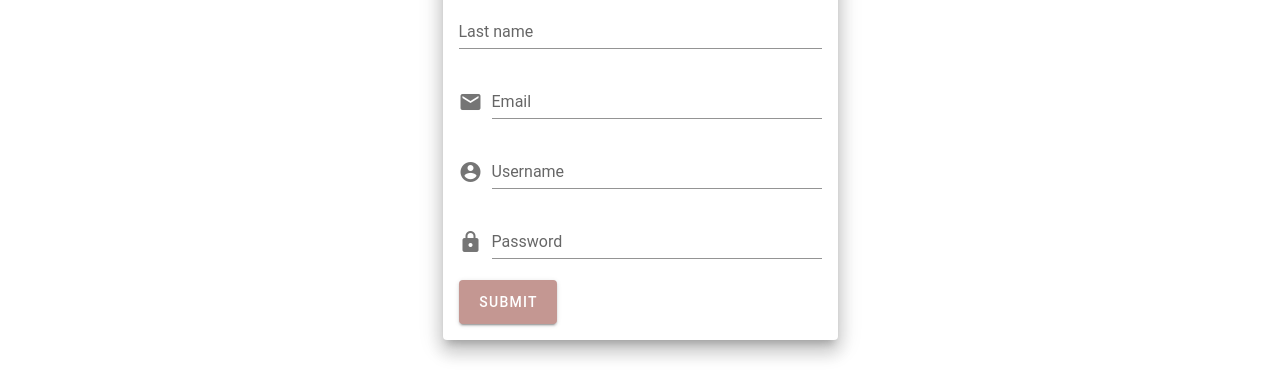
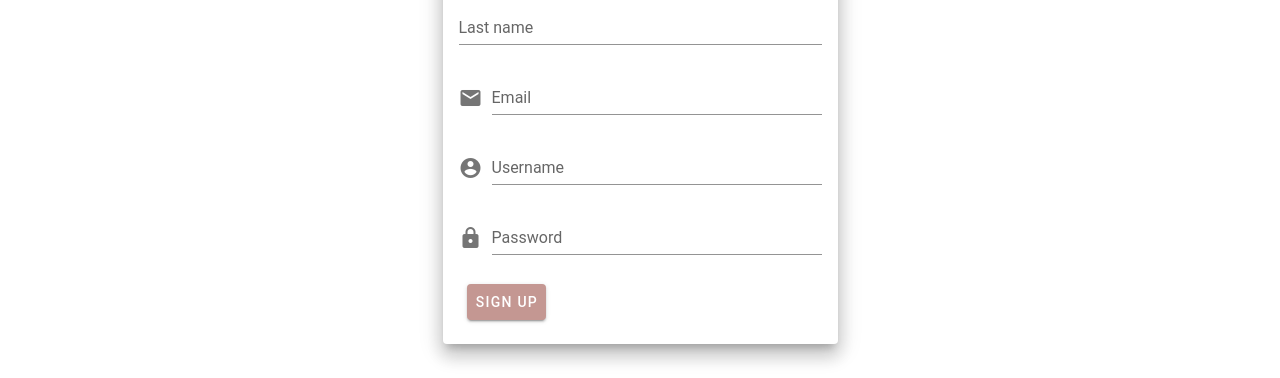
Before and after one commit to lipowskm/simple-workout-tracker-dashboard, a Vue app: page /login in a window 1280 px wide. Both pictures are taken after a click on the tab "REGISTER". Shown: the part 361-739 px from the top of the page. Built offline with nearby package versions, Linux system fonts and the light colour scheme; a small style sheet from the web is missing.

Commit message:
add validators to fields in Login and Register form

```diff
--- a/src/views/Login.vue
+++ b/src/views/Login.vue
@@ -3,6 +3,7 @@
     <v-container fill-height>
       <v-layout row wrap justify-center>
         <v-flex xs12 sm8 md4 align-self-center>
+          <ValidationObserver ref="observer" @submit.prevent="submit()" v-slot="{ invalid }">
           <v-card class="elevation-12">
             <v-tabs centered>
               <v-tab
@@ -25,12 +26,27 @@
               <div v-if="loginButtonClicked">
                 <v-card-text>
                   <v-form @keyup.enter="submit">
-                    <v-text-field @keyup.enter="submit" v-model="username" prepend-icon="mdi-account-circle"
-                                  name="login"
+                    <ValidationProvider name="Username" rules="required" mode="aggressive">
+                    <v-text-field slot-scope="{ errors }"
+                                  :error-messages="errors"
+                                  @keyup.enter="submit"
+                                  v-model="username"
+                                  prepend-icon="mdi-account-circle"
+                                  name="username"
                                   label="Username/email"
                                   type="text"></v-text-field>
-                    <v-text-field @keyup.enter="submit" v-model="password" prepend-icon="mdi-lock" name="password"
-                                  label="Password" id="password" type="password"></v-text-field>
+                    </ValidationProvider>
+                    <ValidationProvider name="Password" rules="required" mode="aggressive">
+                    <v-text-field slot-scope="{ errors }"
+                                  :error-messages="errors"
+                                  @keyup.enter="submit"
+                                  v-model="password"
+                                  prepend-icon="mdi-lock"
+                                  name="password"
+                                  label="Password"
+                                  id="password"
+                                  type="password"></v-text-field>
+                    </ValidationProvider>
                   </v-form>
                   <div v-if="loginError">
                     <v-alert :value="loginError" transition="fade-transition" type="error">
@@ -38,7 +54,7 @@
                     </v-alert>
                   </div>
                   <v-card-actions>
-                    <v-btn @click.prevent="submit" large color="primary">Login</v-btn>
+                    <v-btn @click="submit" :disabled="invalid" color="primary">Login</v-btn>
                     <v-flex class="caption text-sm-right">
                       <router-link to="/recover-password">Forgot your password?</router-link>
                     </v-flex>
@@ -50,30 +66,55 @@
               <div v-if="registerButtonClicked">
                 <v-card-text>
                     <v-form>
-                      <ValidationProvider name="First name">
-                      <v-text-field v-model="firstName"
+                      <ValidationProvider name="First name" rules="required|min:3" mode="passive">
+                      <v-text-field slot-scope="{ errors }"
+                                    :error-messages="errors"
+                                    v-model="firstName"
                                     name="firstName"
                                     label="First name"
                                     type="text"></v-text-field>
                       </ValidationProvider>
-                      <v-text-field v-model="lastName" name="lastName"
+                      <v-text-field v-model="lastName"
+                                    name="lastName"
                                     label="Last name"
                                     type="text"></v-text-field>
-                      <v-text-field @keyup.enter="submit" v-model="email" prepend-icon="mdi-email" name="email"
+                      <ValidationProvider name="Email" rules="required|email" mode="passive">
+                      <v-text-field slot-scope="{ errors }"
+                                    :error-messages="errors"
+                                    v-model="email"
+                                    prepend-icon="mdi-email"
+                                    name="email"
                                     label="Email"
                                     type="text"></v-text-field>
-                      <v-text-field @keyup.enter="submit" v-model="username" prepend-icon="mdi-account-circle"
-                                    name="login"
+                      </ValidationProvider>
+                      <ValidationProvider name="Username" rules="required|min:3" mode="passive">
+                      <v-text-field slot-scope="{ errors }"
+                                    :error-messages="errors"
+                                    v-model="username"
+                                    prepend-icon="mdi-account-circle"
+                                    name="username"
                                     label="Username"
                                     type="text"></v-text-field>
-                      <v-text-field @keyup.enter="submit" v-model="password" prepend-icon="mdi-lock" name="password"
-                                    label="Password" id="password" type="password"></v-text-field>
+                      </ValidationProvider>
+                      <ValidationProvider name="Password" rules="required|min:6" mode="passive">
+                      <v-text-field slot-scope="{ errors }"
+                                    :error-messages="errors"
+                                    v-model="password"
+                                    prepend-icon="mdi-lock"
+                                    name="password"
+                                    label="Password"
+                                    id="password"
+                                    type="password"></v-text-field>
+                      </ValidationProvider>
                     </v-form>
-                    <v-btn @click.prevent="submit" large color="primary">Submit</v-btn>
+                    <v-card-actions>
+                    <v-btn @click="submit" color="primary">Sign up</v-btn>
+                  </v-card-actions>
                 </v-card-text>
               </div>
             </v-expand-transition>
           </v-card>
+          </ValidationObserver>
         </v-flex>
       </v-layout>
     </v-container>
@@ -82,13 +123,16 @@
 
 <script lang="ts">
 
-import { Component, Prop, Vue } from 'vue-property-decorator'
-import { ValidationProvider, ValidationObserver, setInteractionMode } from 'vee-validate'
+import { Component, Vue } from 'vue-property-decorator'
+import { ValidationProvider, ValidationObserver, extend } from 'vee-validate'
+import { required, email, min } from 'vee-validate/dist/rules'
 
 @Component({
   components: {
     ValidationProvider,
     ValidationObserver
+  },
+  computed: {
   }
 })
 export default class Login extends Vue {
@@ -96,20 +140,35 @@ export default class Login extends Vue {
     observer: InstanceType<typeof ValidationObserver>;
 }
 
-  @Prop(String) username!: string
-  @Prop(String) password!: string
-  @Prop(String) firstName!: string
-  @Prop(String) lastName!: string
-  @Prop(String) email!: string
+  username: string
+  password: string
+  firstName: string
+  lastName: string
+  email: string
   loginButtonClicked: boolean
   registerButtonClicked: boolean
   toolbarText = 'Please enter your credentials'
 
   constructor() {
     super()
-    setInteractionMode('eager')
+    this.username = this.password = this.firstName = this.lastName = this.email = ''
     this.loginButtonClicked = true
     this.registerButtonClicked = false
+
+    extend('required', {
+      ...required,
+      message: '{_field_} is required'
+    })
+
+    extend('email', {
+      ...email,
+      message: 'This is not a valid email address'
+    })
+
+    extend('min', {
+      ...min,
+      message: '{_field_} must be at least {length} characters long'
+    })
   }
 
   get loginError(): boolean {
```
